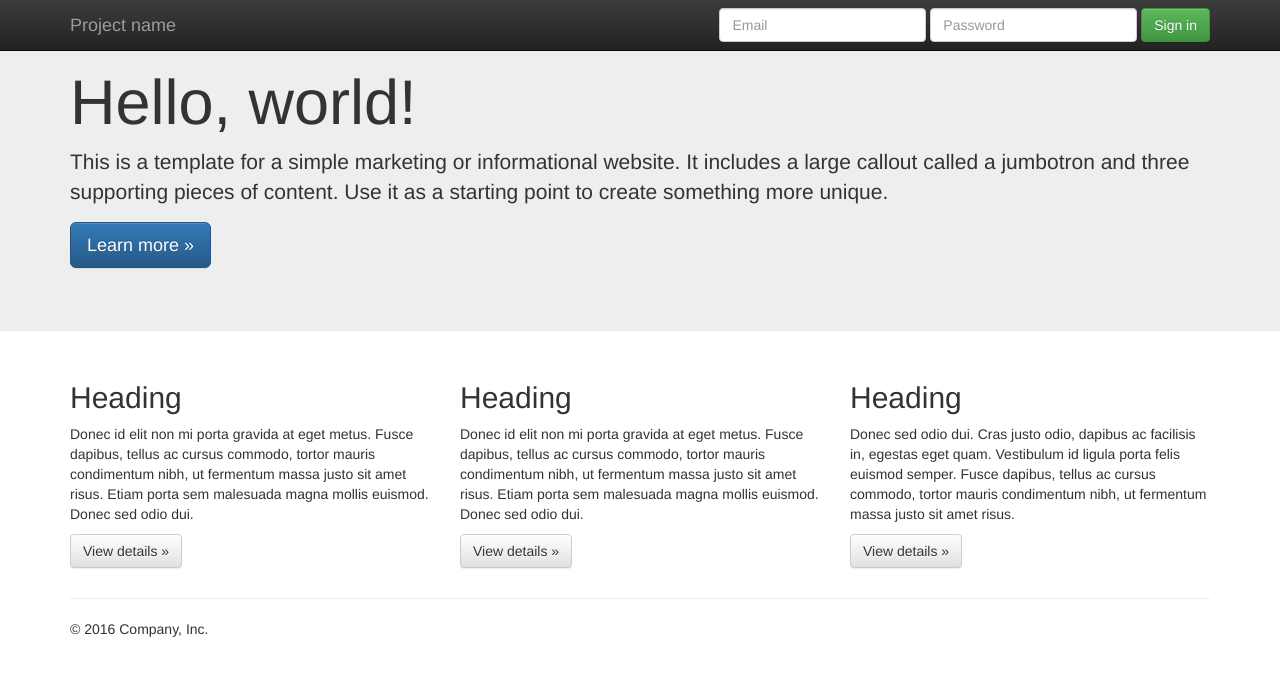
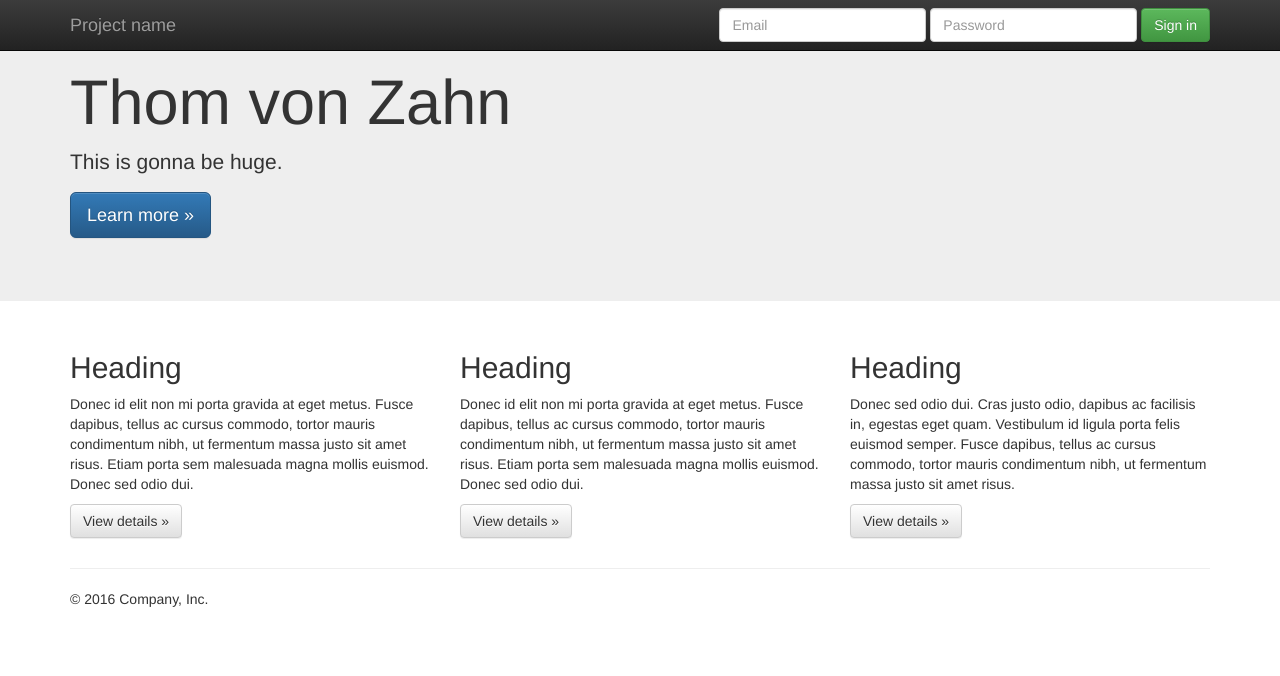
Before and after one commit to PsychicDonkey/embolden-seahorse, a plain HTML site: page index.html in a window 1280 px wide. Drawn offline with nearby package versions, Linux system fonts and the light colour scheme.

Commit message:
Update index.html

```diff
--- a/index.html
+++ b/index.html
@@ -5,7 +5,7 @@
     <meta http-equiv="X-UA-Compatible" content="IE=edge">
     <meta name="viewport" content="width=device-width, initial-scale=1">
     <!-- The above 3 meta tags *must* come first in the head; any other head content must come *after* these tags -->
-    <title>Bootstrap 101 Template</title>
+    <title>Project Embolden Seahorse</title>
 
     <!-- Latest compiled and minified CSS -->
 <link rel="stylesheet" href="https://maxcdn.bootstrapcdn.com/bootstrap/3.3.7/css/bootstrap.min.css" integrity="sha384-BVYiiSIFeK1dGmJRAkycuHAHRg32OmUcww7on3RYdg4Va+PmSTsz/K68vbdEjh4u" crossorigin="anonymous">
@@ -52,8 +52,8 @@
     <!-- Main jumbotron for a primary marketing message or call to action -->
     <div class="jumbotron">
       <div class="container">
-        <h1>Hello, world!</h1>
-        <p>This is a template for a simple marketing or informational website. It includes a large callout called a jumbotron and three supporting pieces of content. Use it as a starting point to create something more unique.</p>
+        <h1>Thom von Zahn</h1>
+        <p>This is gonna be huge.</p>
         <p><a class="btn btn-primary btn-lg" href="#" role="button">Learn more »</a></p>
       </div>
     </div>
```
